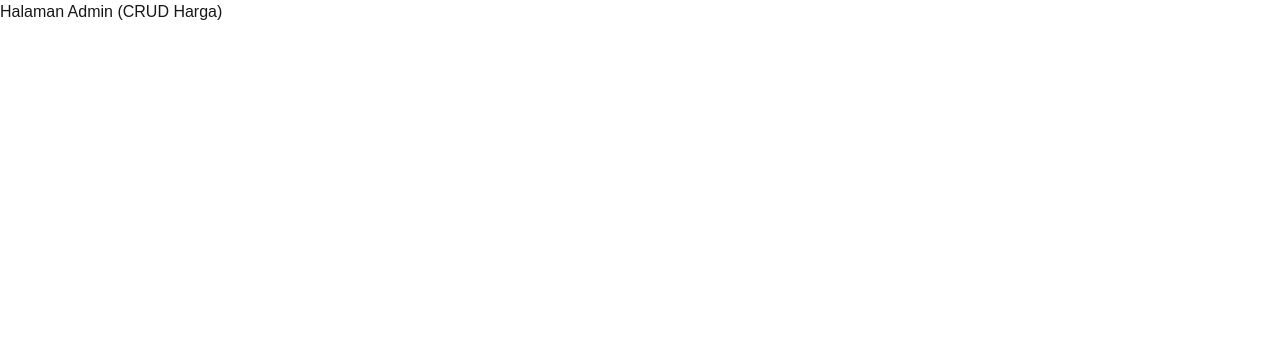
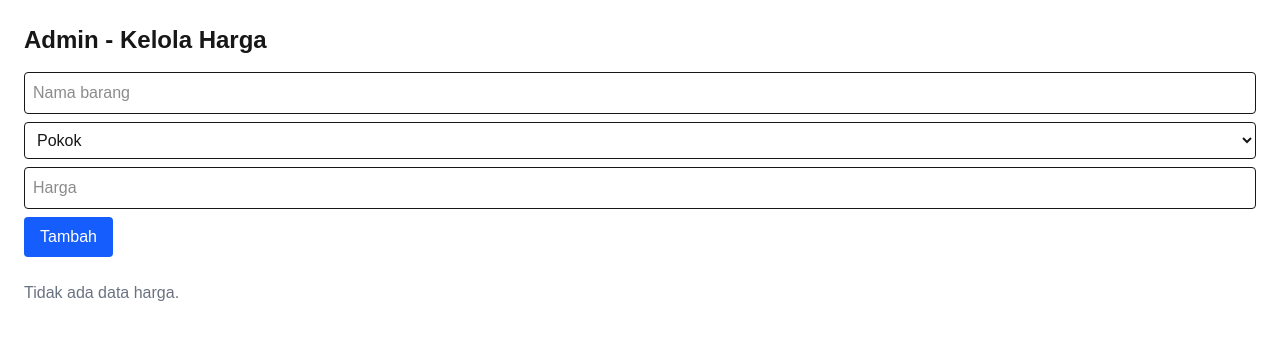
Before and after one commit to ArifaMuthmainnah/saku-harga, a Next.js app: page /admin in a window 1280 px wide. Shown: the top 340 px of the page. Built offline with nearby package versions, Linux system fonts and the light colour scheme.

Commit message:
feat: admin create item via form presenter

```diff
--- a/src/app/admin/page.tsx
+++ b/src/app/admin/page.tsx
@@ -1,3 +1,38 @@
+"use client";
+
+import { useHarga } from "@/lib/useHarga";
+import PriceForm from "@/components/PriceForm";
+import PriceTable from "@/components/PriceTable";
+import { useState } from "react";
+import { ItemHarga } from "@/lib/useHarga";
+
 export default function AdminPage() {
-  return <h1>Halaman Admin (CRUD Harga)</h1>;
+  const { hargaList, tambahHarga, updateHarga, hapusHarga } = useHarga();
+  const [editing, setEditing] = useState<ItemHarga | null>(null);
+
+  return (
+    <main className="p-6">
+      <h1 className="text-2xl font-bold mb-4">Admin - Kelola Harga</h1>
+
+      {/* Form Tambah / Edit */}
+      <PriceForm
+        onSubmit={(data) => {
+          if (editing) {
+            updateHarga(editing.id, data);
+            setEditing(null);
+          } else {
+            tambahHarga(data);
+          }
+        }}
+        initialData={editing || undefined}
+      />
+
+      {/* Tabel harga */}
+      <PriceTable
+        data={hargaList}
+        onEdit={(item) => setEditing(item)}
+        onDelete={(id) => hapusHarga(id)}
+      />
+    </main>
+  );
 }
--- a/src/components/PriceForm.tsx
+++ b/src/components/PriceForm.tsx
@@ -1,3 +1,76 @@
-export default function PriceForm() {
-  return <form>Form Harga</form>;
+import { useState, useEffect } from "react";
+import { ItemHarga } from "@/lib/useHarga";
+
+interface Props {
+  onSubmit: (data: Omit<ItemHarga, "id" | "updatedAt">) => void;
+  initialData?: ItemHarga;
 }
+
+export default function PriceForm({ onSubmit, initialData }: Props) {
+  const [nama, setNama] = useState("");
+  const [kategori, setKategori] = useState<"pokok" | "sayur" | "protein" | "lainnya">("pokok");
+  const [harga, setHarga] = useState("");
+
+  useEffect(() => {
+    if (initialData) {
+      setNama(initialData.nama);
+      setKategori(initialData.kategori);
+      setHarga(initialData.harga.toString());
+    }
+  }, [initialData]);
+
+  const handleSubmit = (e: React.FormEvent) => {
+    e.preventDefault();
+
+    if (!nama.trim()) {
+      alert("Nama barang wajib diisi");
+      return;
+    }
+    if (isNaN(Number(harga))) {
+      alert("Harga harus berupa angka");
+      return;
+    }
+
+    onSubmit({
+      nama,
+      kategori,
+      harga: Number(harga),
+    });
+
+    setNama("");
+    setKategori("pokok");
+    setHarga("");
+  };
+
+  return (
+    <form onSubmit={handleSubmit} className="mb-6 space-y-2">
+      <input
+        type="text"
+        placeholder="Nama barang"
+        value={nama}
+        onChange={(e) => setNama(e.target.value)}
+        className="border p-2 rounded w-full"
+      />
+      <select
+        value={kategori}
+        onChange={(e) => setKategori(e.target.value as any)}
+        className="border p-2 rounded w-full"
+      >
+        <option value="pokok">Pokok</option>
+        <option value="sayur">Sayur</option>
+        <option value="protein">Protein</option>
+        <option value="lainnya">Lainnya</option>
+      </select>
+      <input
+        type="text"
+        placeholder="Harga"
+        value={harga}
+        onChange={(e) => setHarga(e.target.value)}
+        className="border p-2 rounded w-full"
+      />
+      <button type="submit" className="bg-blue-600 text-white px-4 py-2 rounded">
+        {initialData ? "Update" : "Tambah"}
+      </button>
+    </form>
+  );
+}
--- a/src/components/PriceTable.tsx
+++ b/src/components/PriceTable.tsx
@@ -2,9 +2,11 @@ import { ItemHarga, formatRupiah } from "@/lib/useHarga";
 
 interface Props {
   data: ItemHarga[];
+  onEdit?: (item: ItemHarga) => void;
+  onDelete?: (id: string) => void;
 }
 
-export default function PriceTable({ data }: Props) {
+export default function PriceTable({ data, onEdit, onDelete }: Props) {
   if (data.length === 0) {
     return <p className="text-gray-500">Tidak ada data harga.</p>;
   }
@@ -16,7 +18,8 @@ export default function PriceTable({ data }: Props) {
           <th className="border p-2">Nama</th>
           <th className="border p-2">Kategori</th>
           <th className="border p-2">Harga</th>
-          <th className="border p-2">Update</th>
+          <th className="border p-2">Terakhir Update</th>
+          <th className="border p-2">Aksi</th>
         </tr>
       </thead>
       <tbody>
@@ -28,6 +31,24 @@ export default function PriceTable({ data }: Props) {
             <td className="border p-2">
               {new Date(item.updatedAt).toLocaleDateString("id-ID")}
             </td>
+            <td className="border p-2 space-x-2">
+              {onEdit && (
+                <button
+                  onClick={() => onEdit(item)}
+                  className="bg-yellow-500 text-white px-2 py-1 rounded"
+                >
+                  Edit
+                </button>
+              )}
+              {onDelete && (
+                <button
+                  onClick={() => onDelete(item.id)}
+                  className="bg-red-600 text-white px-2 py-1 rounded"
+                >
+                  Hapus
+                </button>
+              )}
+            </td>
           </tr>
         ))}
       </tbody>
```
